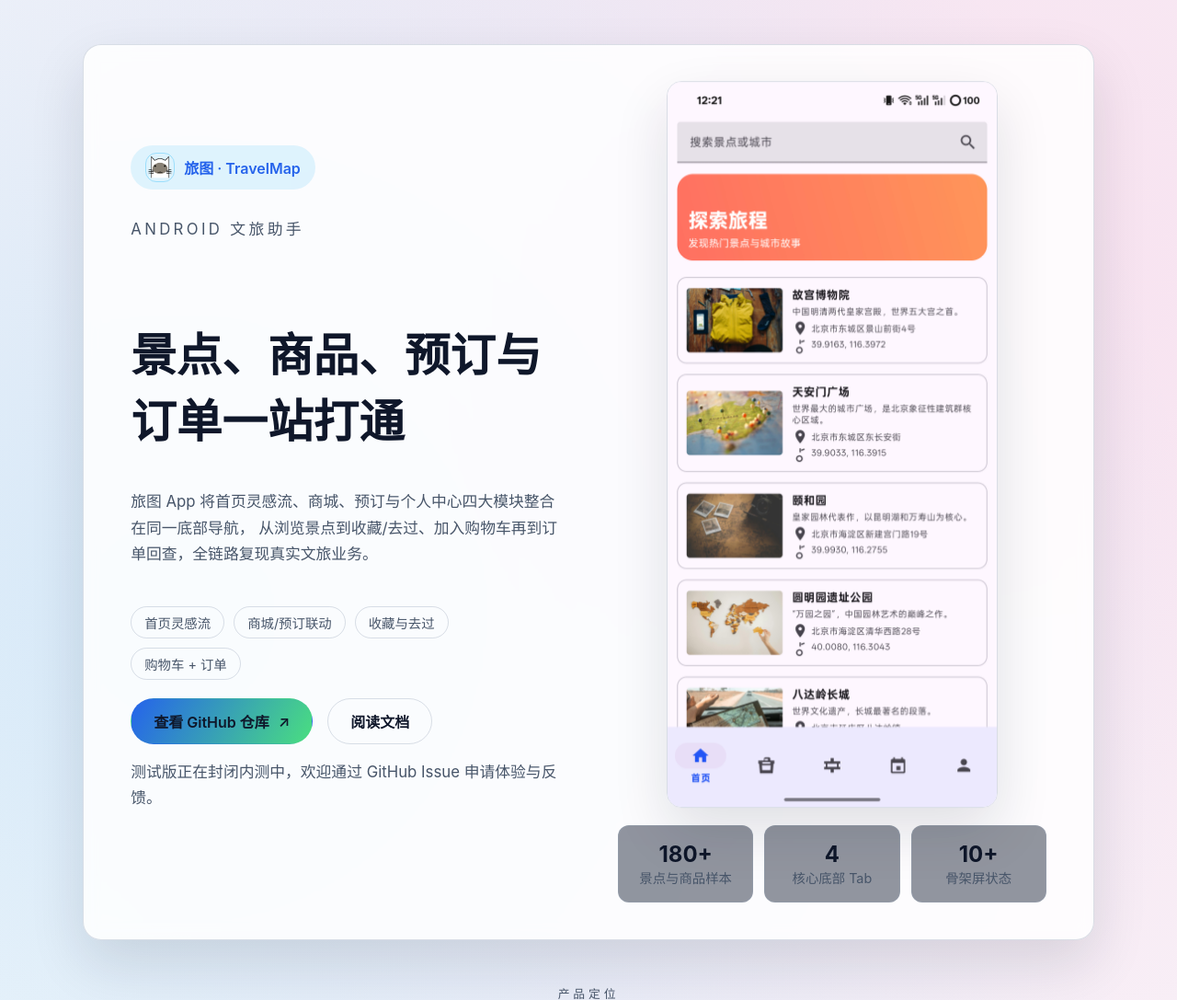
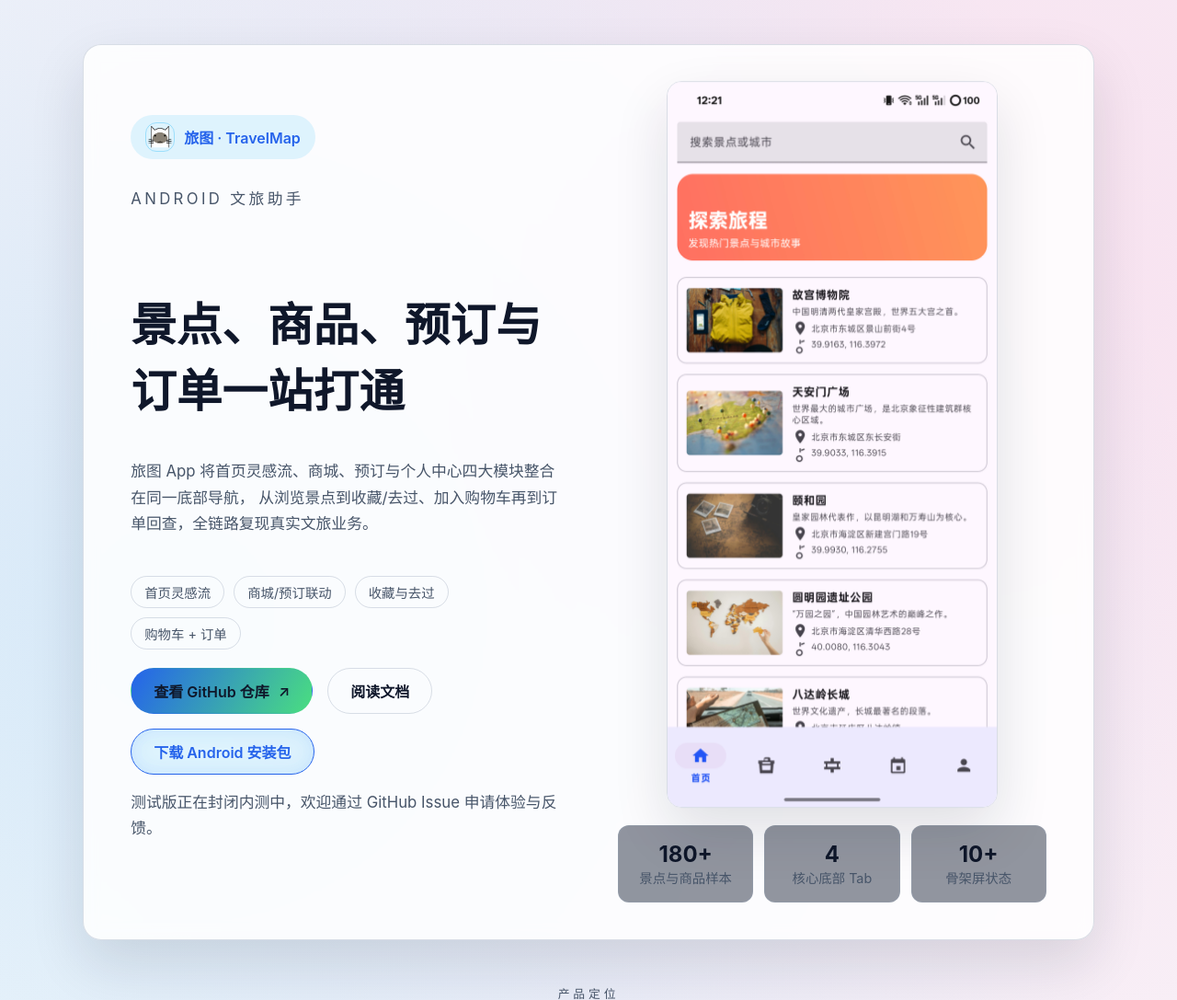
Before and after one commit to Justtyn/TravelMap, a Flask app: page / in a window 1280 px wide. Shown: the part 73-1160 px from the top of the page at 92% size. Run offline with Flask 3, Linux system fonts and the light colour scheme; some libraries are stand-ins or nearby versions.

Commit message:
apk下载

```diff
--- a/Python/TravelMap/static/styles.css
+++ b/Python/TravelMap/static/styles.css
@@ -244,6 +244,17 @@ nav a.active {
 .btn-ghost:hover {
   border-color: var(--primary);
   color: var(--primary);
+}
+
+.btn-download {
+  border-color: var(--primary);
+  color: var(--primary);
+  background: rgba(56, 189, 248, 0.15);
+  box-shadow: inset 0 0 20px rgba(59, 130, 246, 0.15);
+}
+
+.btn-download:hover {
+  background: rgba(56, 189, 248, 0.25);
 }
 
 .grid {
--- a/Python/TravelMap/templates/home.html
+++ b/Python/TravelMap/templates/home.html
@@ -26,6 +26,9 @@
         <span>↗</span>
       </a>
       <a class="btn btn-ghost" href="{{ url_for('docs_page') }}">阅读文档</a>
+      <a class="btn btn-download" href="{{ url_for('static', filename='TravleMap.apk') }}" download>
+        下载 Android 安装包
+      </a>
     </div>
     <p class="note">测试版正在封闭内测中，欢迎通过 GitHub Issue 申请体验与反馈。</p>
   </div>
```
Also changed, not shown: Python/TravelMap/doc/待开发.md (added, +10 -0 lines), 1 other file.
